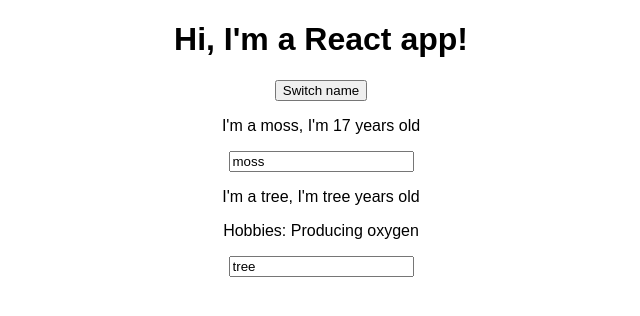
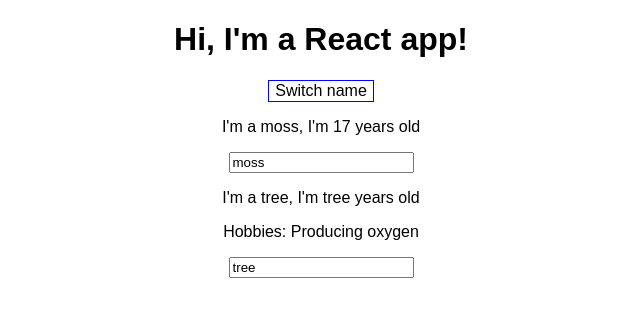
Before and after one commit to Mossie93/react-complete-guide, a React (Create React App) app: page / in a window 1280 px wide. Shown: the top 316 px of the page, without its empty margins (319-959 px from the left). Built offline with nearby package versions, Linux system fonts and the light colour scheme.

Commit message:
Fun with some inline styling

```diff
--- a/src/App.js
+++ b/src/App.js
@@ -29,10 +29,21 @@ class App extends Component {
   }
 
   render() {
+    const style = {
+      backgroundColor: 'white',
+      font: 'inherit',
+      border: '1px solid blue',
+      passing: '8px'
+    };
+
     return (
       <div className="App">
         <h1>Hi, I'm a React app!</h1>
-        <button onClick={() => this.switchNameHandler('Bobo')}>Switch name</button>
+        <button
+          style={style}
+          onClick={() => this.switchNameHandler('Bobo')}>
+          Switch name
+        </button>
         <Person
           name={this.state.persons[0].name}
           age={this.state.persons[0].age}
```
